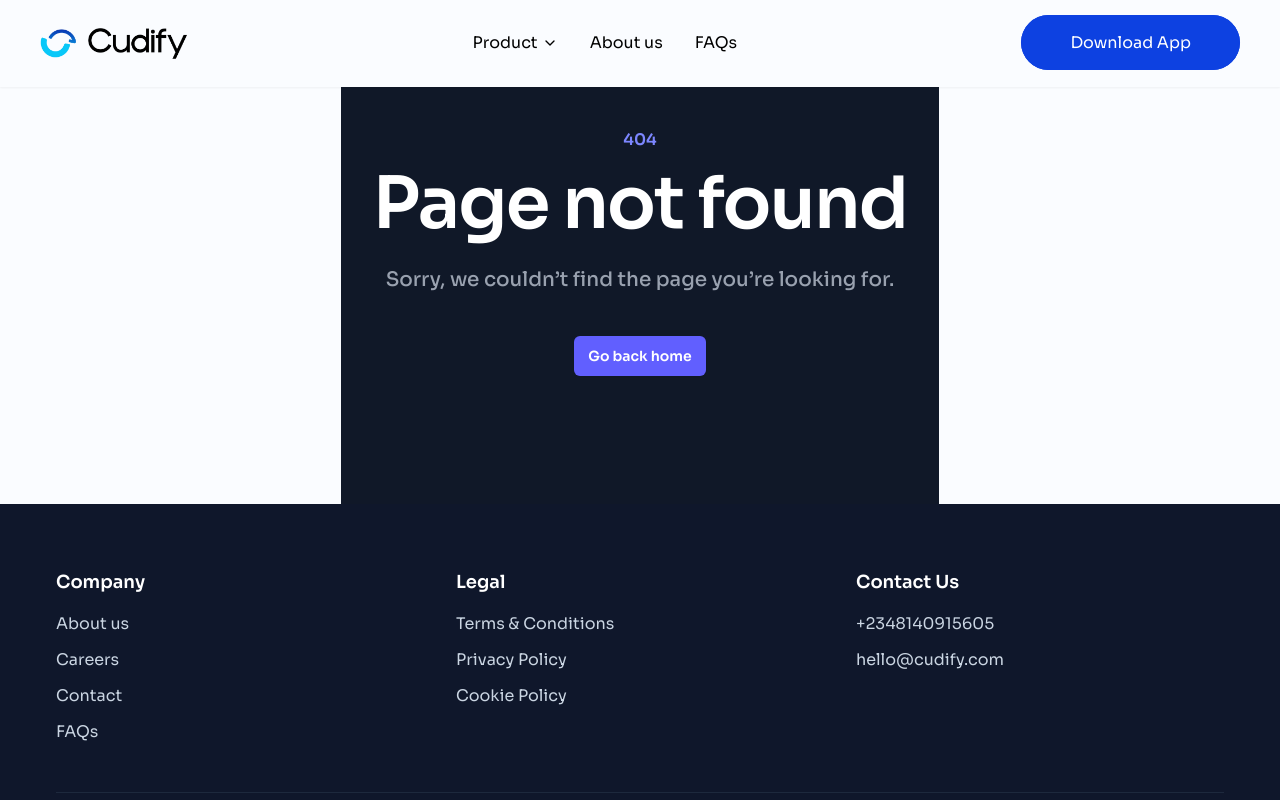
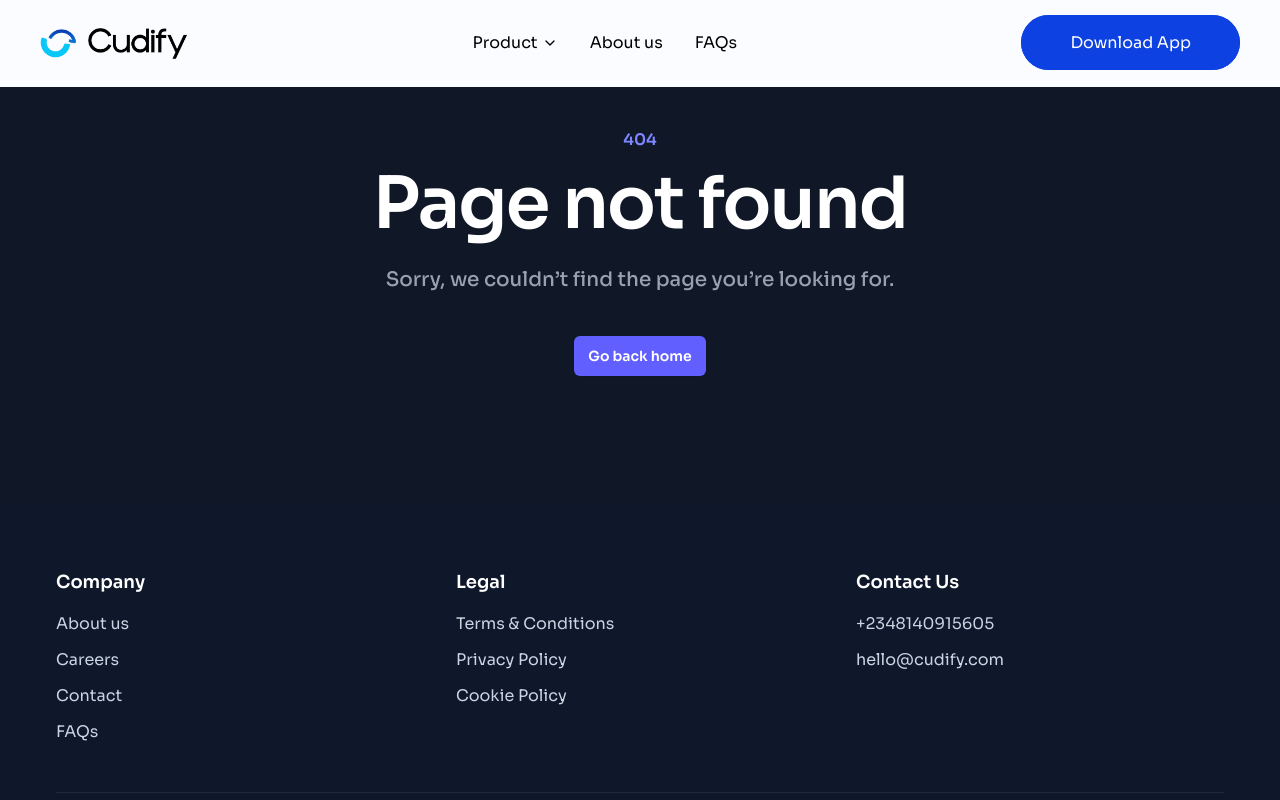
Before and after one commit to Joesef127/cudify, a React (Vite) app: page /careers in a window 1280 px wide. Shown: the top 800 px of the page. Built offline with nearby package versions, Linux system fonts and the light colour scheme.

Commit message:
chore: edited notfound page

```diff
--- a/src/pages/NotFound.tsx
+++ b/src/pages/NotFound.tsx
@@ -2,7 +2,7 @@ import { Link } from "react-router-dom";
 
 export default function NotFound() {
   return (
-    <>
+    <div className="w-full">
       <main className="grid min-h-full place-items-center bg-gray-900 px-6 py-24 sm:py-32 lg:px-8">
         <div className="text-center">
           <p className="text-base font-semibold text-indigo-400">404</p>
@@ -25,6 +25,6 @@ export default function NotFound() {
           </div>
         </div>
       </main>
-    </>
+    </div>
   )
 }
```
